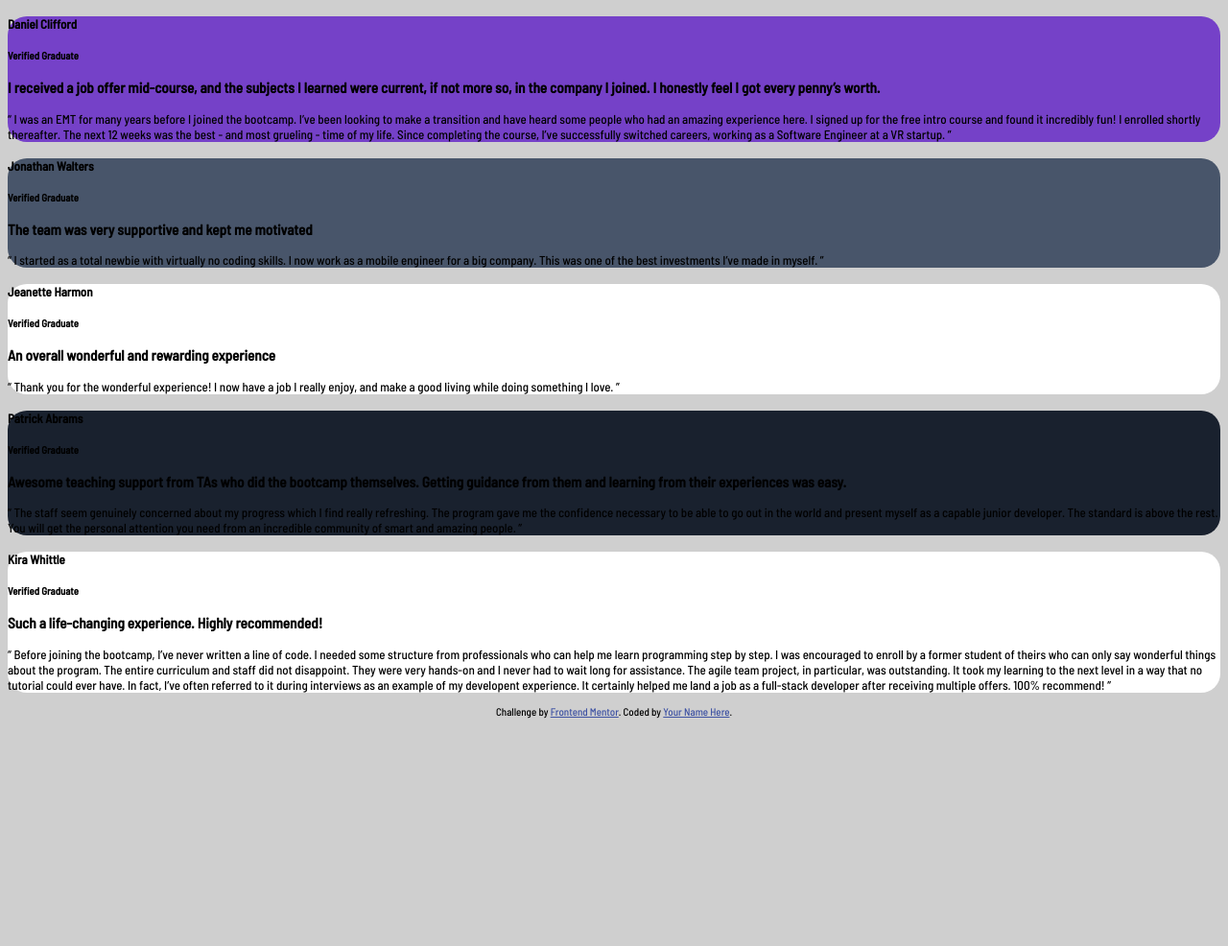
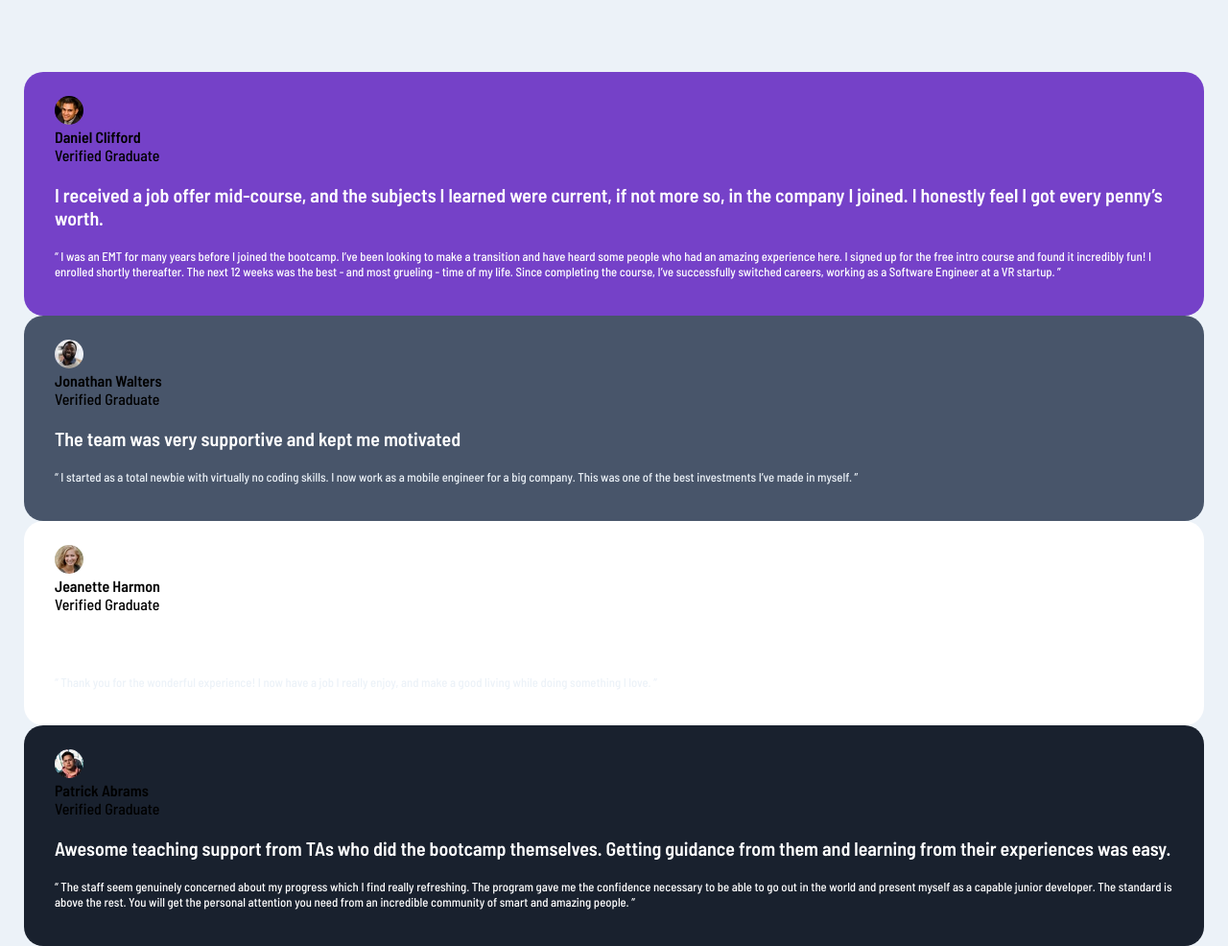
Before and after one commit to jositu/fm-testimonials-grid-section, a plain HTML site: page index.html in a window 1280 px wide. Shown: the top 986 px of the page at 96% size. Before the commit the page ends 800 px from the top, so only its background shows below. Drawn offline with Linux system fonts and the light colour scheme.

Commit message:
Fixed fonts and padding

```diff
--- a/index.html
+++ b/index.html
@@ -4,23 +4,25 @@
 <head>
     <meta charset="UTF-8">
     <meta name="viewport" content="width=device-width, initial-scale=1.0">
-    <!-- displays site properly based on user's device -->
 
     <link rel="icon" type="image/png" sizes="32x32" href="./images/favicon-32x32.png">
     <link rel="stylesheet" type="text/css" href="./style.css">
     <link rel="preconnect" href="https://fonts.googleapis.com">
     <link rel="preconnect" href="https://fonts.gstatic.com" crossorigin>
-    <link href="https://fonts.googleapis.com/css2?family=Barlow+Semi+Condensed:wght@500,600&display=swap"
+    <link href="https://fonts.googleapis.com/css2?family=Barlow+Semi+Condensed:wght@500;600&display=swap"
         rel="stylesheet">
 
-    <title>Frontend Mentor | [Challenge Name Here]</title>
+    <title>Frontend Mentor | Testimonials grid section challenge hub</title>
 </head>
 
 <body>
-    <div class="main">
+    <div id="main">
         <div id="test1" class="testimonial">
+            <img src="./images/image-daniel.jpg" alt="Picture of daniel">
+            <span>
                 <h4>Daniel Clifford</h4>
                 <h5>Verified Graduate</h5>
+            </span>
             <h3>I received a job offer mid-course, and the subjects I learned were current, if not more so, in the
                 company I joined. I honestly feel I got every penny’s worth.</h3>
             <p>“ I was an EMT for many years before I joined the bootcamp. I’ve been looking to make a transition and
@@ -30,22 +32,34 @@
                 a Software Engineer at a VR startup. ”</p>
         </div>
         <div id="test2" class="testimonial">
+            <img src="./images/image-jonathan.jpg" alt="Picture of jonathan">
+            <div>
                 <h4>Jonathan Walters</h4>
                 <h5>Verified Graduate</h5>
+            </div>
+
             <h3>The team was very supportive and kept me motivated</h3>
             <p>“ I started as a total newbie with virtually no coding skills. I now work as a mobile engineer for a big
                 company. This was one of the best investments I’ve made in myself. ”</p>
         </div>
         <div id="test3" class="testimonial">
+            <img src="./images/image-jeanette.jpg" alt="Picture of jeanette">
+            <div>
                 <h4>Jeanette Harmon</h4>
                 <h5>Verified Graduate</h5>
+            </div>
+
             <h3>An overall wonderful and rewarding experience</h3>
             <p>“ Thank you for the wonderful experience! I now have a job I really enjoy, and make a good living while
                 doing something I love. ”</p>
         </div>
         <div id="test4" class="testimonial">
+            <img src="./images/image-patrick.jpg" alt="Picture of patrick">
+            <div>
                 <h4>Patrick Abrams</h4>
                 <h5>Verified Graduate</h5>
+            </div>
+
             <h3>Awesome teaching support from TAs who did the bootcamp themselves. Getting guidance from them and
                 learning from their experiences was easy.</h3>
             <p>“ The staff seem genuinely concerned about my progress which I find really refreshing. The program gave
@@ -54,8 +68,12 @@
                 incredible community of smart and amazing people. ”</p>
         </div>
         <div id="test5" class="testimonial">
+            <img src="./images/image-kira.jpg" alt="Picture of kira">
+            <div>
                 <h4>Kira Whittle</h4>
                 <h5>Verified Graduate</h5>
+            </div>
+
             <h3>Such a life-changing experience. Highly recommended!</h3>
             <p>“ Before joining the bootcamp, I’ve never written a line of code. I needed some structure from
                 professionals who can help me learn programming step by step. I was encouraged to enroll by a former
@@ -70,7 +88,7 @@
 
     <div class="attribution">
         Challenge by <a href="https://www.frontendmentor.io?ref=challenge" target="_blank">Frontend Mentor</a>.
-        Coded by <a href="#">Your Name Here</a>.
+        Coded by <a href="#">Josephine Situ</a>.
     </div>
 </body>
 
--- a/style.css
+++ b/style.css
@@ -1,48 +1,148 @@
 body {
+    margin: auto;
+    padding: 25px;
     font-size: 13px;
-    font-family: "Barlow Semi Condensed", sans-serif;
-    background-color: hsl(0, 0%, 81%);
+    font-family: 'Barlow Semi Condensed', sans-serif;
+    background-color: hsl(210, 46%, 95%);
+}
+
+#main {
+    margin: 50px 0px;
+}
+
+.testimonial {
+    border-radius: 20px;
+    padding: 25px 32px;
+}
+
+.testimonial>img {
+    height: 30px;
+    width: 30px;
+    border-radius: 50%;
 }
 
 h3 {
-
+    font-weight: 600;
+    font-size: 1.25rem;
 }
 
+
 h4 {
-
+    font-weight: 600;
+    font-size: 1rem;
+    margin: auto;
 }
 
 h5 {
-
+    font-weight: 500;
+    font-size: 1rem;
+    margin: auto;
 }
 
 p {
-
-}
-
-
-.testimonial {
-    border-radius: 20px;
+    font-weight: 500;
+    font-size: 0.8rem;
+    line-height: 1rem;
 }
 
 #test1 {
     background-color: hsl(263, 55%, 52%);
 }
 
+#test1>h3 {
+    color: hsl(0, 0%, 100%);
+}
+
+#test1>h4 {
+    color: hsl(0, 0%, 81%);
+}
+
+#test1>h5 {
+    color: hsl(0, 0%, 100%);
+}
+
+#test1>p {
+    color: hsl(0, 0%, 100%);
+}
+
 #test2 {
     background-color: hsl(217, 19%, 35%);
+}
+
+#test2>h3 {
+    color: hsl(0, 0%, 100%);
+}
+
+#test2>h4 {
+    color: hsl(210, 46%, 95%);
+}
+
+#test2>h5 {
+    color: hsl(210, 46%, 95%);
+}
+
+#test2>p {
+    color: hsl(210, 46%, 95%);
 }
 
 #test3 {
     background-color: hsl(0, 0%, 100%);
 }
 
+#test3>h3 {
+    color: hsl(0, 0%, 100%);
+}
+
+#test3>h4 {
+    color: hsl(210, 46%, 95%);
+}
+
+#test3>h5 {
+    color: hsl(0, 0%, 100%);
+}
+
+#test3>p {
+    color: hsl(210, 46%, 95%);
+}
+
 #test4 {
     background-color: hsl(219, 29%, 14%);
 }
 
+#test4>h3 {
+    color: hsl(0, 0%, 100%);
+}
+
+#test4>h4 {
+    color: hsl(0, 0%, 81%);
+}
+
+#test4>h5 {
+    color: hsl(0, 0%, 100%);
+}
+
+#test4>p {
+    color: hsl(0, 0%, 100%);
+}
+
 #test5 {
     background-color: hsl(0, 0%, 100%);
+}
+
+#test5>h3 {
+    color: hsl(0, 0%, 100%);
+}
+
+#test5>h4 {
+    color: hsl(0, 0%, 81%);
+}
+
+#test5>h5 {
+    color: hsl(0, 0%, 100%);
+}
+
+#test5>p {
+    color: hsl(0, 0%, 100%);
 }
 
 .attribution {
@@ -54,6 +154,4 @@ p {
     color: hsl(228, 45%, 44%);
 }
 
-@media (min-width: 600px) {
-
-}
+@media (min-width: 600px) {}
```
Lines whose indentation alone changed are shown as unchanged.
